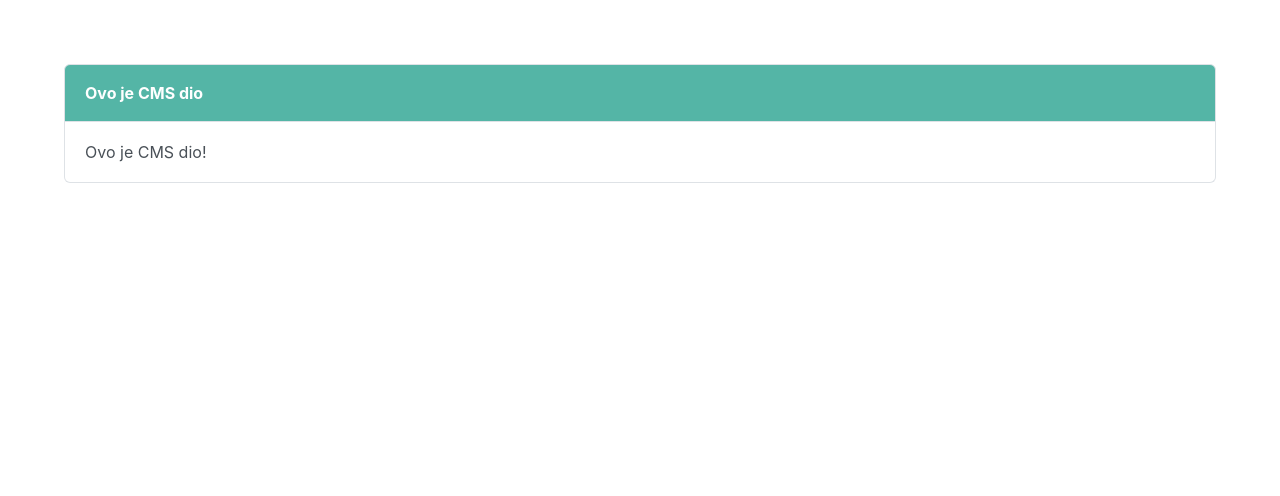
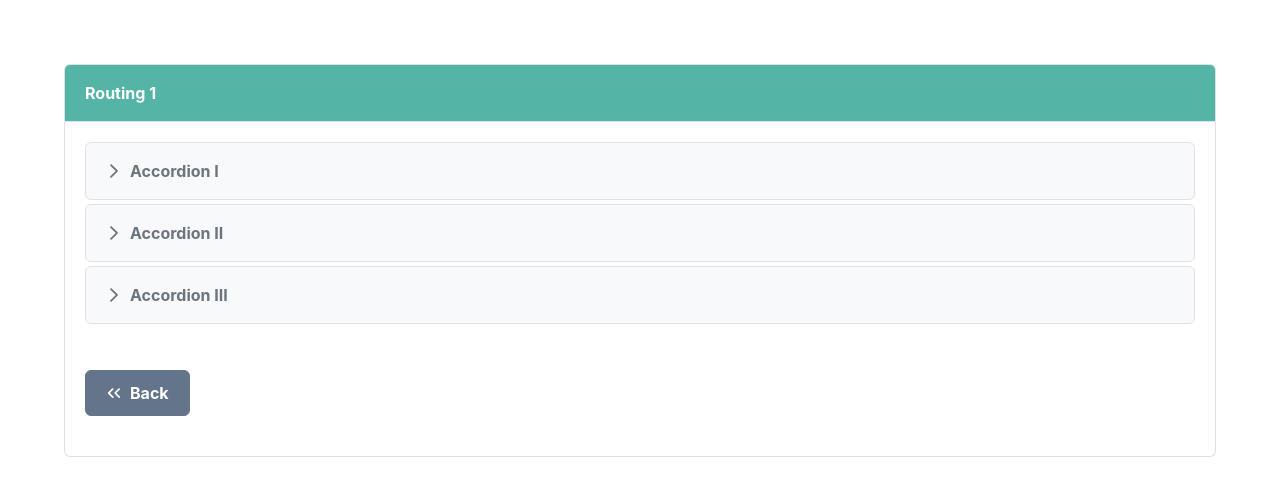
Before and after one commit to FilipPandi/microfrontends-child-2-app, a React (Create React App) app: page /com1 in a window 1280 px wide. Shown: the top 496 px of the page. Built offline with nearby package versions, Linux system fonts and the light colour scheme.

Commit message:
Fix mounting/unmounting, add routing test.

```diff
--- a/package.json
+++ b/package.json
@@ -11,6 +11,7 @@
     "react": "^18.2.0",
     "react-app-rewired": "^2.2.1",
     "react-dom": "^18.2.0",
+    "react-router-dom": "6",
     "react-scripts": "5.0.1",
     "web-vitals": "^2.1.4"
   },
--- a/src/App.css
+++ b/src/App.css
@@ -2,3 +2,7 @@
   background-color: #54b5a6 !important;
   color: #ffffff !important;
 }
+
+.link {
+ text-decoration: none;
+}
--- a/src/App.js
+++ b/src/App.js
@@ -5,12 +5,22 @@ import "primereact/resources/primereact.min.css";
 import "primeicons/primeicons.css";
 import './App.css'
 
+import { Image } from 'primereact/image';
+
+import {Link} from "react-router-dom";
+import {Button} from "primereact/button";
+
 function App() {
   return (
       <div style={{margin: '5%'}}>
         <Panel header="Ovo je CMS dio" className="custom-panel">
+
+            <h2><Link className={"link"} to="/com1"><Button severity="secondary" icon="pi pi-desktop" label={"Component 1"}/></Link></h2>
+            <div style={{paddingTop: "2%"}}></div>
+
           Ovo je CMS dio!
         </Panel>
+          <Image src="https://wallpapers.com/images/featured/oaax18kaapkokaro.jpg"  alt="Image" preview width="100%" />
       </div>
 
   );
--- /dev/null
+++ b/src/components/component1.js
@@ -0,0 +1,48 @@
+import {Panel} from "primereact/panel";
+import {Link} from "react-router-dom";
+import React from "react";
+import { Accordion, AccordionTab } from 'primereact/accordion';
+import { Button } from 'primereact/button';
+
+function Component1() {
+
+    return (
+        <div style={{margin: "5%"}}>
+            <Panel header="Routing 1" className="custom-panel">
+
+                <Accordion>
+                    <AccordionTab header="Accordion I">
+                        <p className="m-0">
+                            Lorem ipsum dolor sit amet, consectetur adipiscing elit, sed do eiusmod tempor incididunt ut labore et dolore magna aliqua.
+                            Ut enim ad minim veniam, quis nostrud exercitation ullamco laboris nisi ut aliquip ex ea
+                            commodo consequat. Duis aute irure dolor in reprehenderit in voluptate velit esse cillum dolore eu fugiat nulla pariatur.
+                            Excepteur sint occaecat cupidatat non proident, sunt in culpa qui officia deserunt mollit anim id est laborum.
+                        </p>
+                    </AccordionTab>
+                    <AccordionTab header="Accordion II">
+                        <p className="m-0">
+                            Sed ut perspiciatis unde omnis iste natus error sit voluptatem accusantium doloremque laudantium, totam rem aperiam, eaque ipsa
+                            quae ab illo inventore veritatis et quasi architecto beatae vitae dicta sunt explicabo. Nemo enim ipsam voluptatem quia voluptas
+                            sit aspernatur aut odit aut fugit, sed quia consequuntur magni dolores eos qui ratione voluptatem sequi nesciunt.
+                            Consectetur, adipisci velit, sed quia non numquam eius modi.
+                        </p>
+                    </AccordionTab>
+                    <AccordionTab header="Accordion III">
+                        <p className="m-0">
+                            At vero eos et accusamus et iusto odio dignissimos ducimus qui blanditiis praesentium voluptatum deleniti atque corrupti
+                            quos dolores et quas molestias excepturi sint occaecati cupiditate non provident, similique sunt in culpa qui officia deserunt
+                            mollitia animi, id est laborum et dolorum fuga. Et harum quidem rerum facilis est et expedita distinctio.
+                            Nam libero tempore, cum soluta nobis est eligendi optio cumque nihil impedit quo minus.
+                        </p>
+                    </AccordionTab>
+                </Accordion>
+
+                <div style={{paddingTop: "2%"}}></div>
+
+                <h2><Link className={"link"} to="/"><Button severity="secondary" icon="pi pi-angle-double-left" label={"Back"}/></Link></h2>
+            </Panel>
+        </div>
+    );
+}
+
+export default Component1;
--- a/src/index.js
+++ b/src/index.js
@@ -2,22 +2,55 @@ import React from 'react';
 import './index.css';
 import App from './App';
 import * as ReactDOMClient from 'react-dom/client';
+import {createBrowserRouter, RouterProvider} from "react-router-dom";
+import Component1 from "./components/component1";
 
+let isMounted = false;
 let root = null;
 let container = null;
+
+const router = createBrowserRouter([
+    {
+        path: "/",
+        element: <App/>,
+    },
+    {
+        path: "/com1",
+        element: <Component1/>,
+    },
+]);
+
 window.renderChild2 = (containerId) => {
     container = document.getElementById(containerId);
-    root = ReactDOMClient.createRoot(container);
 
-    root.render(<App/>);
+    if (isMounted === false) {
+        root = ReactDOMClient.createRoot(container);
+
+        root.render(
+            <React.StrictMode>
+                <RouterProvider router={router}/>
+            </React.StrictMode>);
+
+        console.log("Application 2 - CMS - is mounted.");
+    }
+
+    isMounted = true;
 };
 
 window.unmountChild2 = () => {
-    root.unmount(container);
+    if (isMounted === true) {
+        root.unmount(container);
+        isMounted = false;
+
+        console.log("Application 2 - CMS - unmounting previous...");
+    }
 };
 
 if (!document.getElementById('Child2-container')) {
     const container = document.getElementById('root');
     const root = ReactDOMClient.createRoot(container);
-    root.render(<App/>);
+    root.render(
+        <React.StrictMode>
+            <RouterProvider router={router}/>
+        </React.StrictMode>);
 }
```
